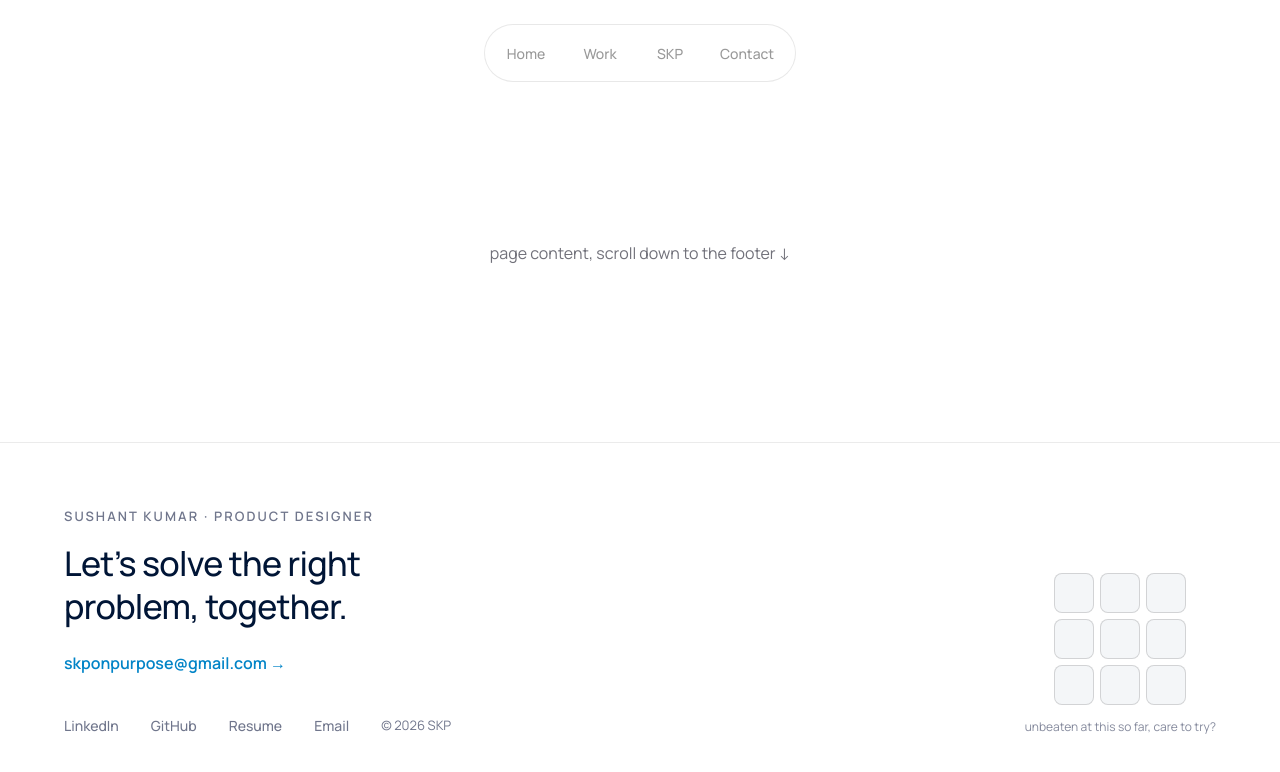
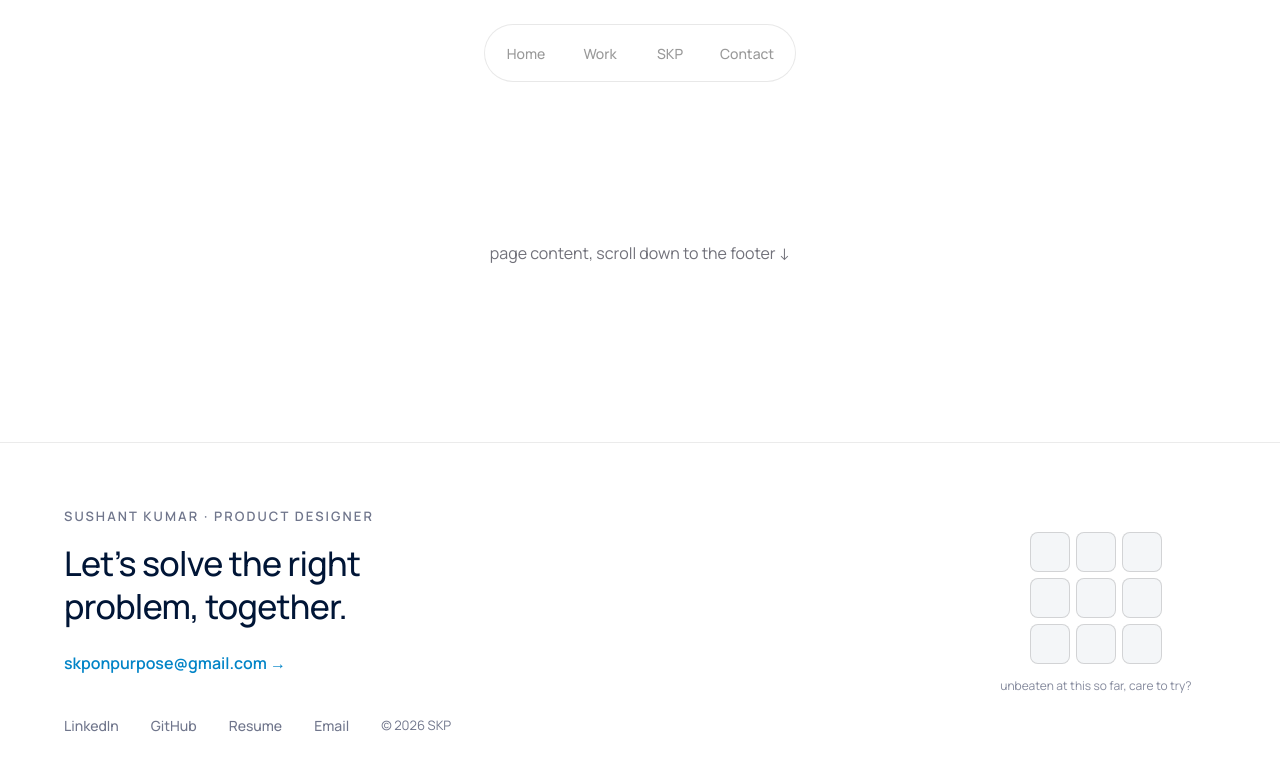
Before and after one commit to SkpGit28/My-Digital-Space, a Next.js app: page /footer-test-3 in a window 1280 px wide. Shown: the top 772 px of the page. Built offline with nearby package versions, Linux system fonts and the light colour scheme.

Commit message:
fix(footer-test-3): board no longer shifts on game end. Fixed 240px column + reserved 60px caption height keep geometry constant across states

```diff
--- a/src/app/footer-test-3/page.tsx
+++ b/src/app/footer-test-3/page.tsx
@@ -141,7 +141,8 @@ export default function FooterTest3Page() {
           </div>
 
           {/* right: quiet corner piece — a small board, no fanfare */}
-          <div className="flex w-fit flex-col items-center gap-3 self-end md:ml-auto">
+          {/* fixed width + reserved caption height so the board never shifts when the copy changes */}
+          <div className="flex w-[240px] flex-col items-center gap-3 self-end md:ml-auto">
             <div className="grid w-fit grid-cols-3 gap-1.5">
               {board.map((cell, i) => {
                 const isWin = line.includes(i);
@@ -175,7 +176,7 @@ export default function FooterTest3Page() {
             </div>
             <style>{`@keyframes ttt-draw { from { stroke-dashoffset: 60; } to { stroke-dashoffset: 0; } }`}</style>
 
-            <p className="max-w-[220px] text-center text-[12px] leading-relaxed" style={{ color: T.body, opacity: 0.85 }}>
+            <p className="min-h-[60px] w-full text-center text-[12px] leading-relaxed" style={{ color: T.body, opacity: 0.85 }}>
               {gameOver ? (
                 <>
                   {winner === "X" ? "Impossible. You actually won, tell me how." : winner === "O" ? "Still unbeaten." : "A draw. The closest anyone gets."}{" "}
```
